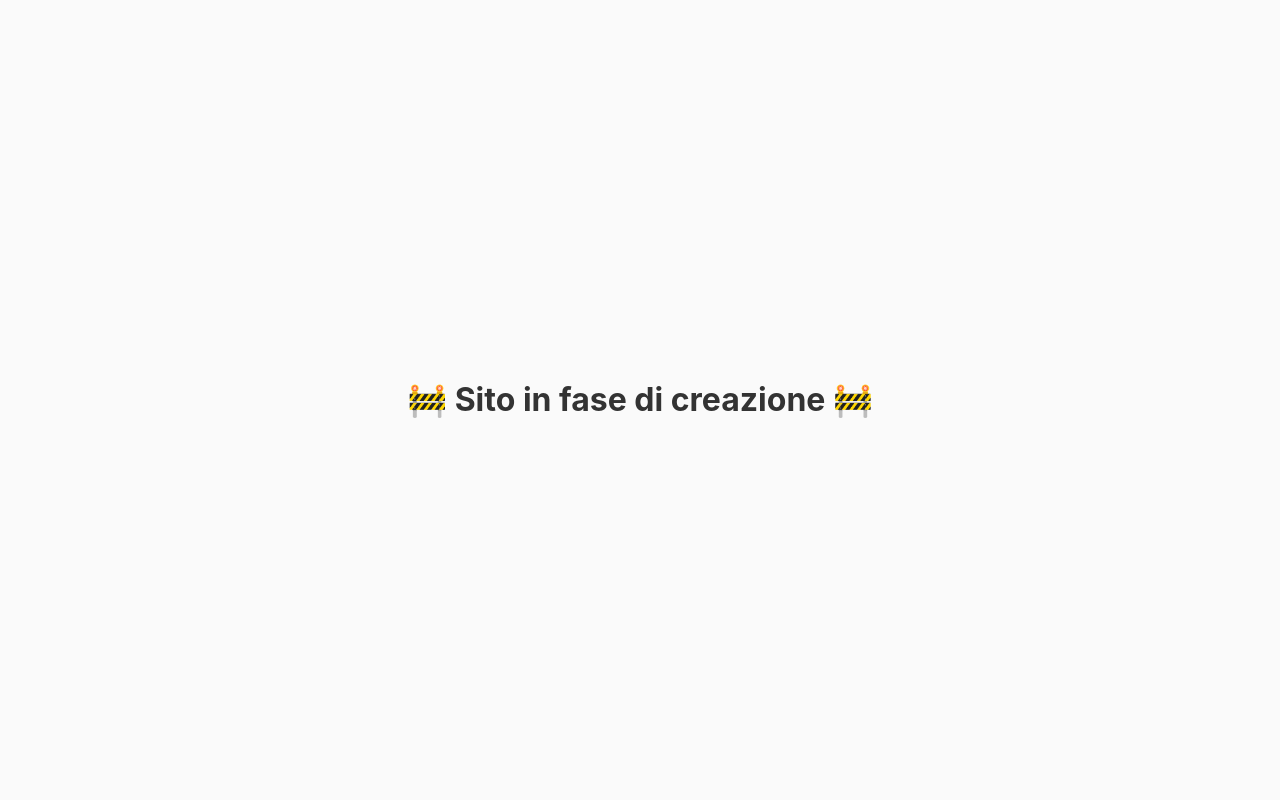
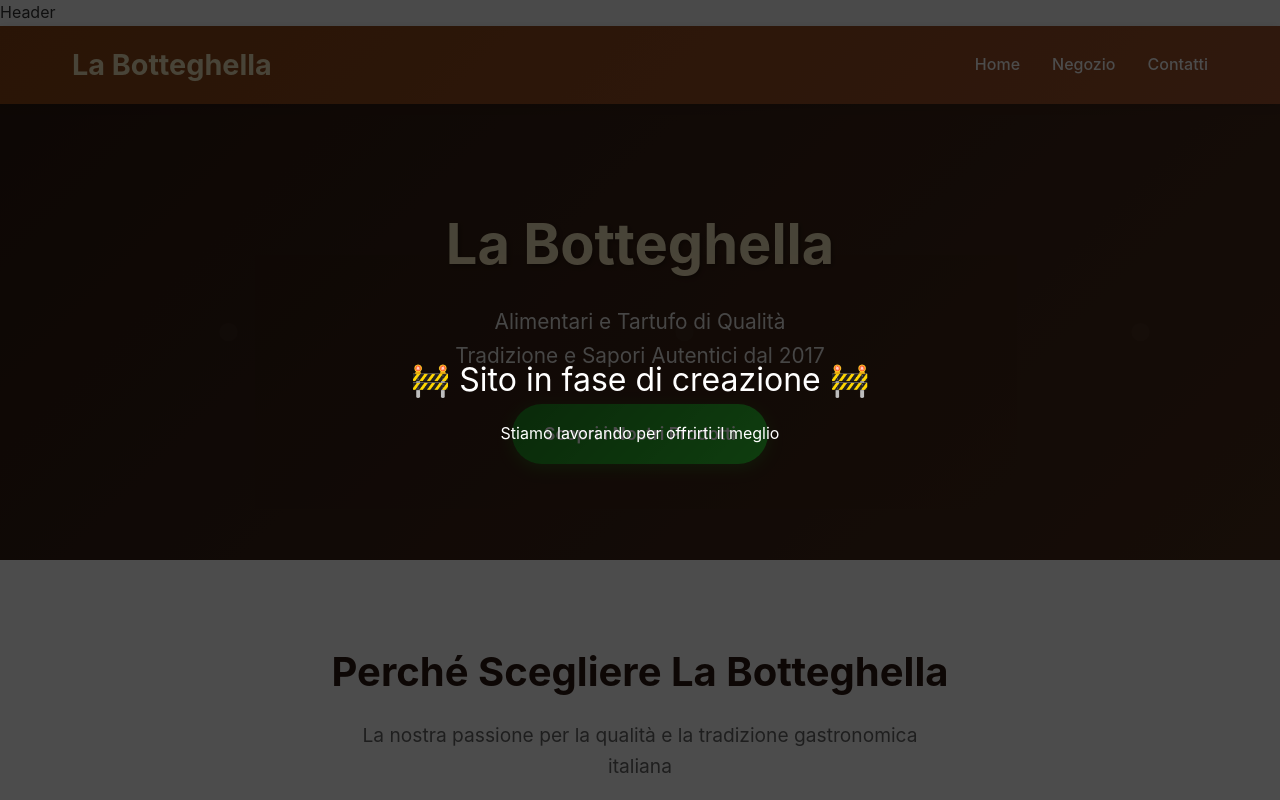
Before and after one commit to santoandre4444/labotteghella, a Next.js app: page / in a window 1280 px wide. Shown: the top 800 px of the page. Built offline with nearby package versions, Linux system fonts and the light colour scheme.

Commit message:
sito in fase di creazione

```diff
--- a/src/app/page.tsx
+++ b/src/app/page.tsx
@@ -29,7 +29,34 @@ export default function HomePage() {
     ? products
     : products.filter(p => p.category === category);
 
- {/* return (
+const isUnderConstruction = true; // Cambia in false quando vuoi mostrare il sito
+
+
+
+return (
+  <>
+    {isUnderConstruction && (
+      <div style={{
+        position: 'fixed',
+        top: 0,
+        left: 0,
+        width: '100vw',
+        height: '100vh',
+        backgroundColor: 'rgba(0,0,0,0.7)',
+        color: 'white',
+        zIndex: 9999,
+        display: 'flex',
+        flexDirection: 'column',
+        justifyContent: 'center',
+        alignItems: 'center',
+        fontSize: '2rem',
+        textAlign: 'center'
+      }}>
+        🚧 Sito in fase di creazione 🚧
+        <p style={{ fontSize: '1rem', marginTop: '1rem' }}>Stiamo lavorando per offrirti il meglio</p>
+      </div>
+    )}
+
     <main>
        Header
       <header className="header">
@@ -45,7 +72,7 @@ export default function HomePage() {
         </div>
       </header>
 
-      {/* Hero
+      {/* Hero */}
       <section className="hero">
         <div className="hero-content">
           <h1>La Botteghella</h1>
@@ -54,7 +81,7 @@ export default function HomePage() {
         </div>
       </section>
 
-      {/* Features
+      {/* Features */}
       <section className="features">
         <div className="container">
           <h2 className="section-title">Perché Scegliere La Botteghella</h2>
@@ -80,7 +107,7 @@ export default function HomePage() {
         </div>
       </section>
 
-      {/* Shop
+      {/* Shop */}
       <section className="shop active">
         <div className="container">
           <h2 className="section-title">I Nostri Prodotti</h2>
@@ -116,7 +143,7 @@ export default function HomePage() {
         </div>
       </section>
 
-      {/* Footer
+      {/* Footer */}
       <footer className="footer" id="contatti">
         <div className="container">
           <h3>La Botteghella</h3>
@@ -126,12 +153,7 @@ export default function HomePage() {
         </div>
       </footer>
     </main>
-  );
-} */}
+  </>
+);
 
-return (
-  <main style={{ display: 'flex', alignItems: 'center', justifyContent: 'center', height: '100vh' }}>
-    <h1 style={{ fontSize: '2rem', textAlign: 'center' }}>🚧 Sito in fase di creazione 🚧</h1>
-  </main>
-);
 }
```
